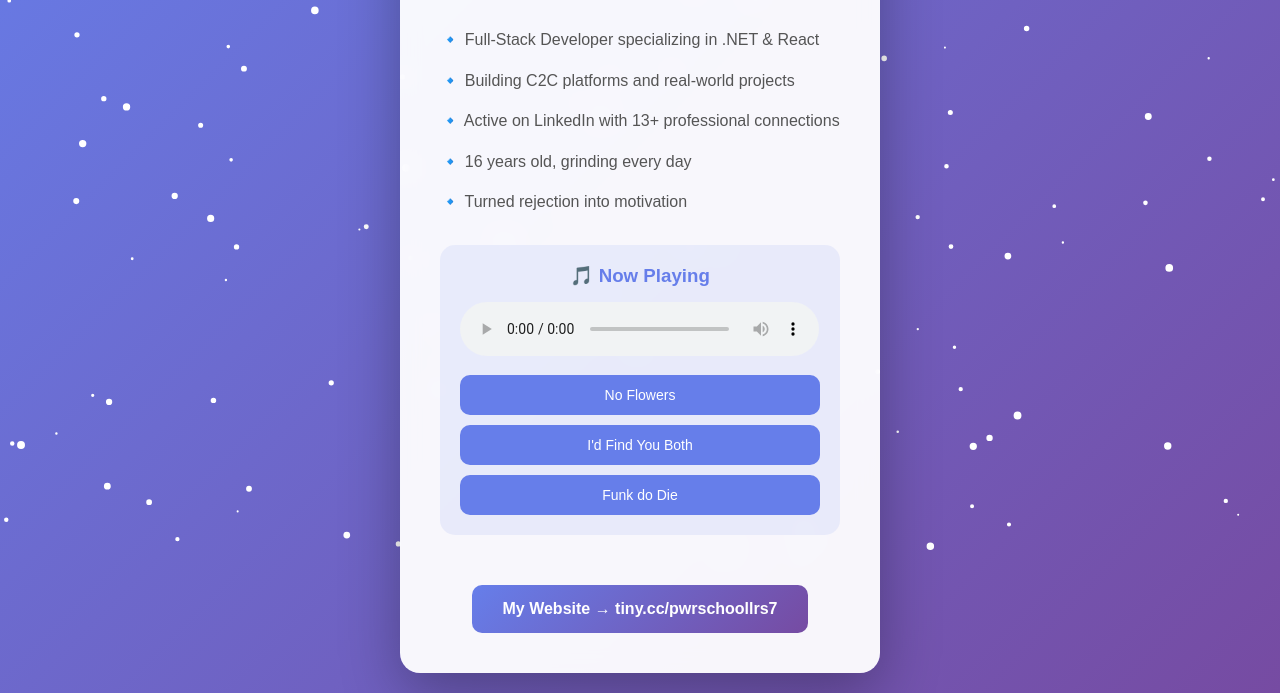
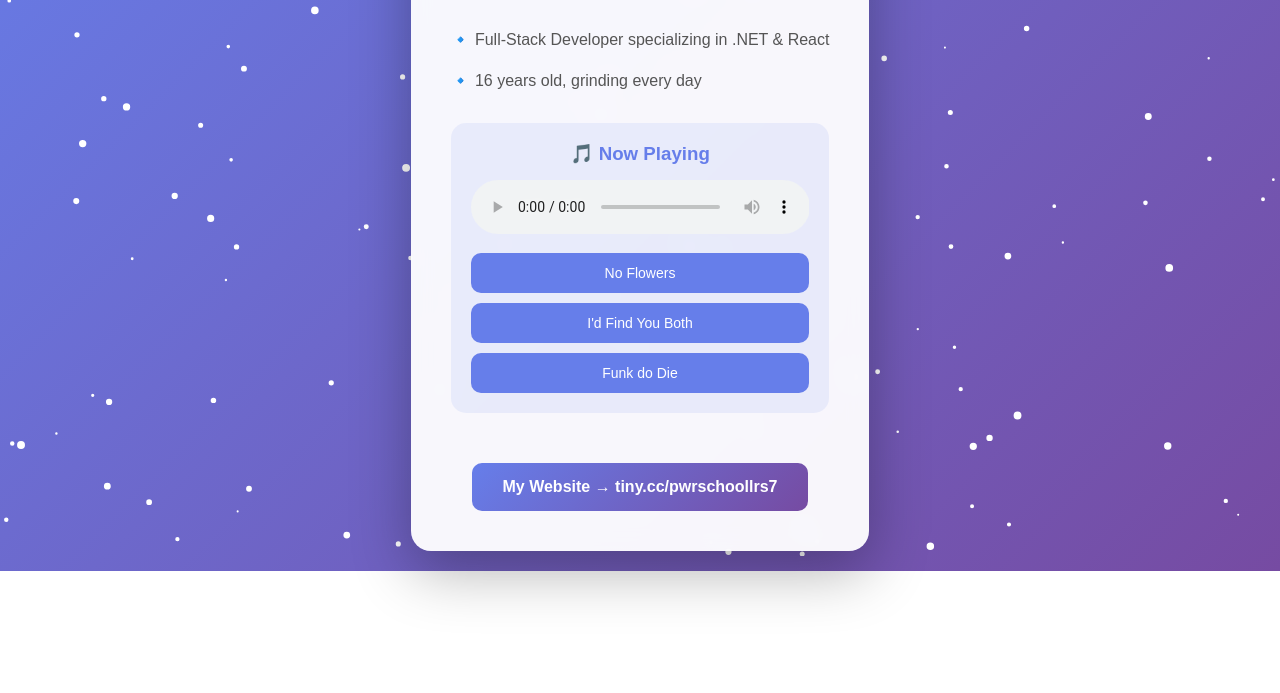
Before and after one commit to m1ltvrs/M1ltvrs.github.io, a plain HTML site: page index.html in a window 1280 px wide. Shown: the part 244-937 px from the top of the page. After the commit the page ends 815 px from the top, so only its background shows below. Drawn offline with Linux system fonts and the light colour scheme.

Commit message:
Update index.html to simplify content
Removed some personal details and adjusted the content.

```diff
--- a/index.html
+++ b/index.html
@@ -17,10 +17,7 @@
 
             <div class="info">
                 <p>🔹 Full-Stack Developer specializing in .NET & React</p>
-                <p>🔹 Building C2C platforms and real-world projects</p>
-                <p>🔹 Active on LinkedIn with 13+ professional connections</p>
                 <p>🔹 16 years old, grinding every day</p>
-                <p>🔹 Turned rejection into motivation</p>
             </div>
 
             <div class="music-player">
```
